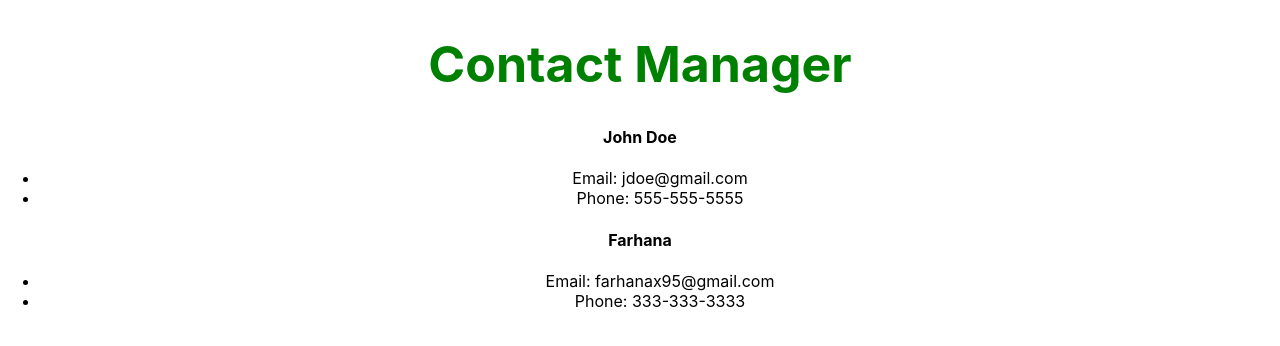
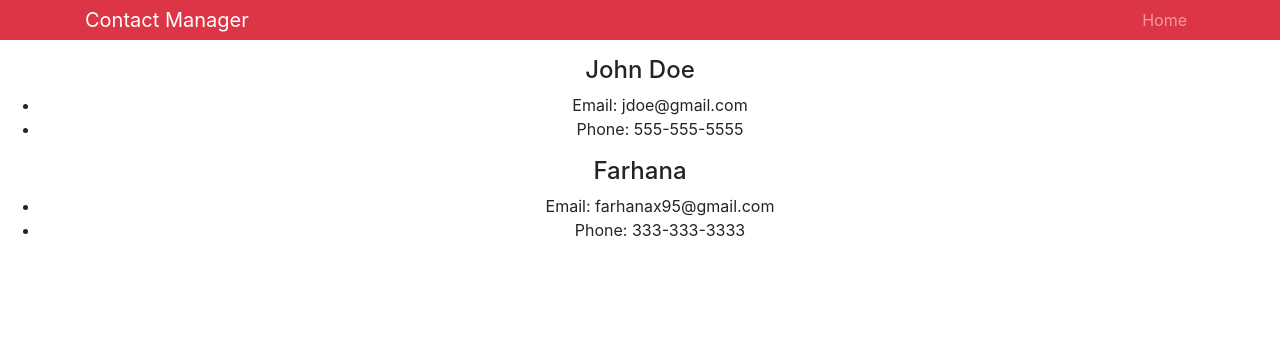
Before and after one commit to killcodeX/Contact-Manager, a React (Create React App) app in the folder contact-manager/: page / in a window 1280 px wide. Shown: the top 346 px of the page. Built offline with nearby package versions, Linux system fonts and the light colour scheme.

Commit message:
added menu

```diff
--- a/contact-manager/src/App.js
+++ b/contact-manager/src/App.js
@@ -1,7 +1,9 @@
 import React, { Component } from 'react';
-import './App.css';
 import Contact from './components/Contact';
 import Header from './components/Header';
+
+import 'bootstrap/dist/css/bootstrap.min.css';
+import './App.css';
 
 class App extends Component{
   render(){
--- a/contact-manager/src/components/Header.js
+++ b/contact-manager/src/components/Header.js
@@ -4,9 +4,16 @@
 const Header = (props) =>{
     const {branding} =props;
     return (
-        <div>
-            <h1 style={headingStyle}>{branding}</h1>
-        </div>
+        <nav className="navbar navbar-expand-sm navbar-dark bg-danger mb-3 py-0">
+            <div className="container">
+                <a href="/" className="navbar-brand">{branding}</a>
+                <div>
+                    <ul className="navbar-nav mr-auto">
+                        <li className="nav-item"><a href="/" className="nav-link">Home</a></li>
+                    </ul>
+                </div>
+            </div>
+        </nav>
     )
 };
 
```
